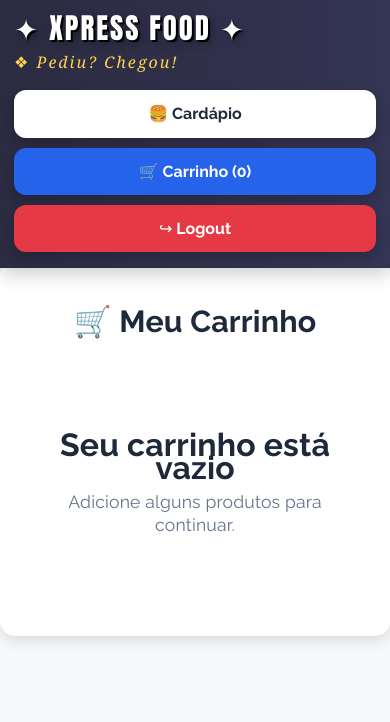
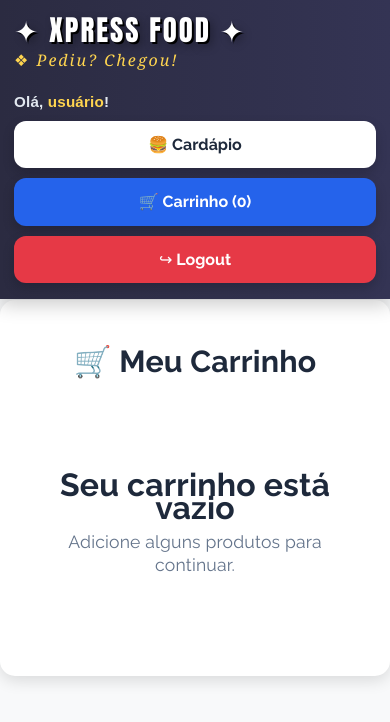
Before and after one commit to leopdasilva/projeto-pa, a React (Vite) app: page /carrinho in a window 390 px wide. Shown: the top 722 px of the page. Built offline with nearby package versions, Linux system fonts and the light colour scheme.

Commit message:
Identificação de usuário e correções de layout

```diff
--- a/src/componentes/Header.css
+++ b/src/componentes/Header.css
@@ -22,17 +22,20 @@
   display: flex;
   flex-direction: column;
   justify-content: center;
+  align-items: flex-start;
   min-width: 0;
+  line-height: 1;
 }
 
 .logo-titulo {
   margin: 0;
   color: #fff;
   font-size: clamp(1.8rem, 4vw, 3.2rem);
-  font-family: Impact, Haettenschweiler, 'Arial Narrow Bold', sans-serif;
+  font-family: Impact, Haettenschweiler, "Arial Narrow Bold", sans-serif;
   letter-spacing: 5px;
   text-transform: uppercase;
   text-shadow: 2px 2px 0 #000, 4px 4px 10px rgba(0, 0, 0, 0.35);
+  line-height: 1;
 }
 
 .logo-subtitulo {
@@ -41,7 +44,24 @@
   font-family: Georgia, serif;
   font-style: italic;
   letter-spacing: 2px;
-  margin-top: 30px;
+  margin: 8px 0 0;
+  line-height: 1.2;
+}
+
+.saudacao {
+  display: block;
+  margin: 0 5px 0 0;
+  color: #e2e8f0;
+  font-size: 0.95rem;
+  font-weight: 600;
+  font-family: Arial, sans-serif;
+  line-height: 1.2;
+  white-space: nowrap;
+}
+
+.saudacao .nome-usuario {
+  color: #ffd54f;
+  font-weight: 800;
 }
 
 .menu-header {
@@ -89,6 +109,10 @@
   background: #c1121f;
 }
 
+/* ========================= */
+/* TABLET / CELULAR */
+/* ========================= */
+
 @media (max-width: 768px) {
   .titulo {
     min-height: 220px;
@@ -101,7 +125,12 @@
 
   .logo-subtitulo {
     font-size: 1rem;
-    margin-top: 12px;
+    margin-top: 6px;
+  }
+
+  .saudacao {
+    font-size: 0.95rem;
+    margin-top: 7px;
   }
 
   .menu-header {
@@ -118,6 +147,10 @@
   }
 }
 
+/* ========================= */
+/* CELULAR PEQUENO */
+/* ========================= */
+
 @media (max-width: 480px) {
   .titulo {
     min-height: 180px;
--- a/src/componentes/Header.jsx
+++ b/src/componentes/Header.jsx
@@ -3,9 +3,15 @@ import "./Header.css";
 
 function Header({ quantidade }) {
     const navigate = useNavigate();
-    function logout(){
+
+    const usuario = localStorage.getItem("xpresso_usuario");
+
+    console.log("USUÁRIO:", usuario);
+
+    function logout() {
+        localStorage.removeItem("xpresso_usuario");
         navigate("/");
-    }
+      }
 
     return (
         <header className="titulo">
@@ -21,6 +27,10 @@ function Header({ quantidade }) {
             </div>
 
             <nav className="menu-header">
+                <p className="saudacao">
+                    Olá, <span className="nome-usuario">{usuario || "usuário"}</span>!
+                </p>
+
                 <button
                     className="btn-header"
                     onClick={() => navigate("/home")}
@@ -43,7 +53,7 @@ function Header({ quantidade }) {
                 </button>
             </nav>
         </header>
-    )
+    );
 }
 
 export default Header;
--- a/src/componentes/Layout.css
+++ b/src/componentes/Layout.css
@@ -41,7 +41,7 @@
 
 @media (max-width: 768px) {
   .page-shell {
-    padding-top: 260px;
+    padding-top: 300px;
   }
 
   .conteudo-principal {
--- a/src/pages/Carrinho.css
+++ b/src/pages/Carrinho.css
@@ -154,16 +154,19 @@
     background:#cbd5e1;
 }
 
-.btn-limpar{
-    background:#ef4444;
-    color:#fff;
-}
+.btn-limpar {
+    background: #b91c1c !important;
+    color: #ffffff !important;
+    border: 2px solid #7f1d1d !important;
+    font-weight: 800 !important;
+    opacity: 1 !important;
+    text-shadow: none !important;
+  }
 
-.btn-limpar:hover{
-    background:#dc2626;
-    transform:translateY(-2px);
-    box-shadow:0 6px 16px rgba(239,68,68,.35);
-}
+  .btn-limpar:hover {
+    background: #991b1b !important;
+    color: #ffffff !important;
+  }
 
 .btn-finalizar{
     background:#2563eb;
--- a/src/pages/Cozinha.jsx
+++ b/src/pages/Cozinha.jsx
@@ -95,9 +95,12 @@ function gerarPedidoAleatorio() {
 function Cozinha() {
   const navigate = useNavigate();
 
+  const usuario = localStorage.getItem("xpresso_usuario");
+
   const {
     pedidos,
     atualizarStatusPedido,
+    removerPedido,
     setToastMensagem,
   } = useOutletContext();
 
@@ -123,7 +126,10 @@ function Cozinha() {
    * com os pedidos criados pelo simulador.
    */
   const listaPedidos = useMemo(
-    () => [...pedidos, ...pedidosSimulados],
+    () =>
+      [...pedidos, ...pedidosSimulados].filter(
+        (pedido) => pedido.status !== "Entregue"
+      ),
     [pedidos, pedidosSimulados]
   );
 
@@ -479,28 +485,19 @@ function Cozinha() {
    * Pedidos reais permanecem no Home
    * para manter o histórico.
    */
-  const removerPedidoEntregue = (
-    pedido
-  ) => {
+  const removerPedidoEntregue = (pedido) => {
     if (pedido.simulado) {
-      setPedidosSimulados(
-        (prev) =>
-          prev.filter(
-            (item) =>
-              item.numero !==
-              pedido.numero
-          )
+      setPedidosSimulados((prev) =>
+        prev.filter(
+          (item) => item.numero !== pedido.numero
+        )
       );
-
-      setToastMensagem(
-        `Pedido #${pedido.numero} removido da fila simulada.`
-      );
-
-      return;
+    } else {
+      removerPedido(pedido.numero);
     }
 
     setToastMensagem(
-      `O pedido #${pedido.numero} permanece no histórico.`
+      `Pedido #${pedido.numero} removido da fila.`
     );
   };
 
@@ -508,6 +505,7 @@ function Cozinha() {
    * Logout.
    */
   const logout = () => {
+    localStorage.removeItem("xpresso_usuario");
     navigate("/");
   };
 
@@ -547,7 +545,7 @@ function Cozinha() {
       <header className="cabecalho-cozinha">
         <div>
           <p className="eyebrow">
-            Área operacional
+            Olá, {usuario === "chef" ? "chef" : "usuário"}!
           </p>
 
           <h1>
--- a/src/pages/Home.jsx
+++ b/src/pages/Home.jsx
@@ -153,6 +153,14 @@ function Home() {
 
   const [toastMensagem, setToastMensagem] = useState("");
 
+  function removerPedido(numeroPedido) {
+  setPedidos((prev) =>
+    prev.filter(
+      (pedido) => pedido.numero !== numeroPedido
+    )
+  );
+}
+
   useEffect(() => {
     localStorage.setItem("xpresso_carrinho", JSON.stringify(carrinho));
   }, [carrinho]);
@@ -261,6 +269,14 @@ function Home() {
   function removerItem(nome) {
     setCarrinho((prev) =>
       prev.filter((item) => item.nome !== nome)
+    );
+  }
+
+  function removerPedido(numeroPedido) {
+    setPedidos((prev) =>
+      prev.filter(
+        (pedido) => pedido.numero !== numeroPedido
+      )
     );
   }
 
@@ -394,6 +410,7 @@ function Home() {
     finalizarCompra,
 
     atualizarStatusPedido,
+    removerPedido,
 
     setToastMensagem,
   };
--- a/src/pages/Login.jsx
+++ b/src/pages/Login.jsx
@@ -5,17 +5,19 @@ import "./Login.css";
 function Login() {
   const navigate = useNavigate();
 
-  // Campos do formulário de acesso do cliente ou da cozinha.
+  // Campos do formulário de acesso do cliente ou do chef.
   const [usuario, setUsuario] = useState("");
   const [senha, setSenha] = useState("");
 
   function entrar() {
     if (usuario === "cliente" && senha === "123") {
+      localStorage.setItem("xpresso_usuario", "cliente");
       navigate("/home");
       return;
     }
 
-    if (usuario === "cozinha" && senha === "123") {
+    if (usuario === "chef" && senha === "123") {
+      localStorage.setItem("xpresso_usuario", "chef");
       navigate("/cozinha");
       return;
     }
@@ -53,7 +55,9 @@ function Login() {
           href="#"
           onClick={(event) => {
             event.preventDefault();
-            alert("😂 Calma! Os logins e as senhas estão escritos aí embaixo na página. É só olhar!");
+            alert(
+              "😂 Calma! Os logins e as senhas estão escritos aí embaixo na página. É só olhar!"
+            );
           }}
         >
           Esqueceu a senha?
@@ -61,7 +65,7 @@ function Login() {
 
         <div className="usuarios-teste">
           <p>Cliente: cliente / 123</p>
-          <p>Cozinha: cozinha / 123</p>
+          <p>Chef: chef / 123</p>
         </div>
       </div>
     </div>
```
